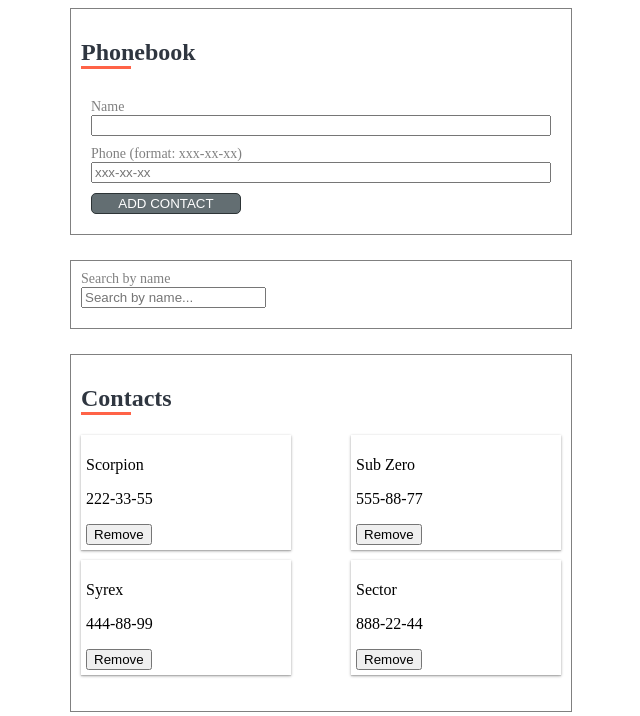
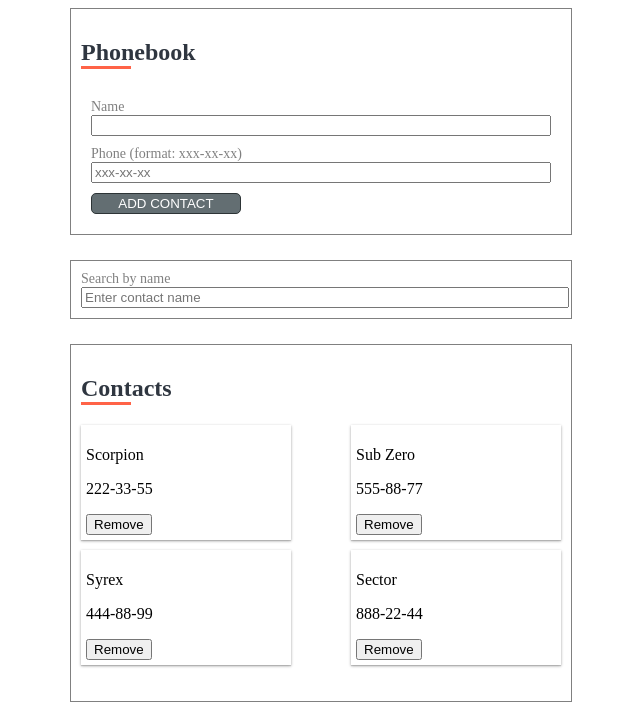
Before and after one commit to YevhenKonyk/goit-react-hw-02-phonebook, a React (Create React App) app: page / in a window 1280 px wide. Shown: the top 716 px of the page, without its empty margins (319-959 px from the left). Built offline with nearby package versions, Linux system fonts and the light colour scheme.

Commit message:
Moved filter logic to the appropriate component

```diff
--- a/src/components/App/App.js
+++ b/src/components/App/App.js
@@ -1,5 +1,6 @@
 import React, { Component } from 'react';
 import uuid from 'uuid';
+import ContactFilter from '../ContactFilter/ContactFilter';
 import ContactList from '../ContactList/ContactList';
 import styles from './App.module.css';
 import Section from '../Section/Section';
@@ -108,21 +109,10 @@ export default class App extends Component {
         </Section>
 
         <Section>
-          <div className={styles.search}>
-            <label htmlFor="" className={styles.label}>
-              Search by name
-            </label>
-            <input
-              type="text"
-              name="filter"
-              value={filter}
-              placeholder="Search by name..."
-              onChange={this.handleInputChange}
-              id=""
-              className={styles.input}
-              required
-            />
-          </div>
+          <ContactFilter
+            value={filter}
+            onChangeFilter={this.handleInputChange}
+          />
         </Section>
 
         <Section>
--- /dev/null
+++ b/src/components/ContactFilter/ContactFilter.js
@@ -0,0 +1,28 @@
+import React from 'react';
+import PropTypes from 'prop-types';
+import styles from './ContactFilter.module.css';
+
+const ContactFilter = ({ value, onChangeFilter }) => (
+  <div className={styles.search}>
+    <label htmlFor="" className={styles.label}>
+      Search by name
+    </label>
+    <input
+      type="text"
+      name="filter"
+      value={value}
+      placeholder="Enter contact name"
+      onChange={onChangeFilter}
+      id=""
+      className={styles.input}
+      required
+    />
+  </div>
+);
+
+ContactFilter.propTypes = {
+  value: PropTypes.string.isRequired,
+  onChangeFilter: PropTypes.func.isRequired,
+};
+
+export default ContactFilter;
--- /dev/null
+++ b/src/components/ContactFilter/ContactFilter.module.css
@@ -0,0 +1,9 @@
+.label {
+  display: block;
+  font-size: 14px;
+  color: grey;
+}
+
+.input {
+  width: 100%;
+}
```
